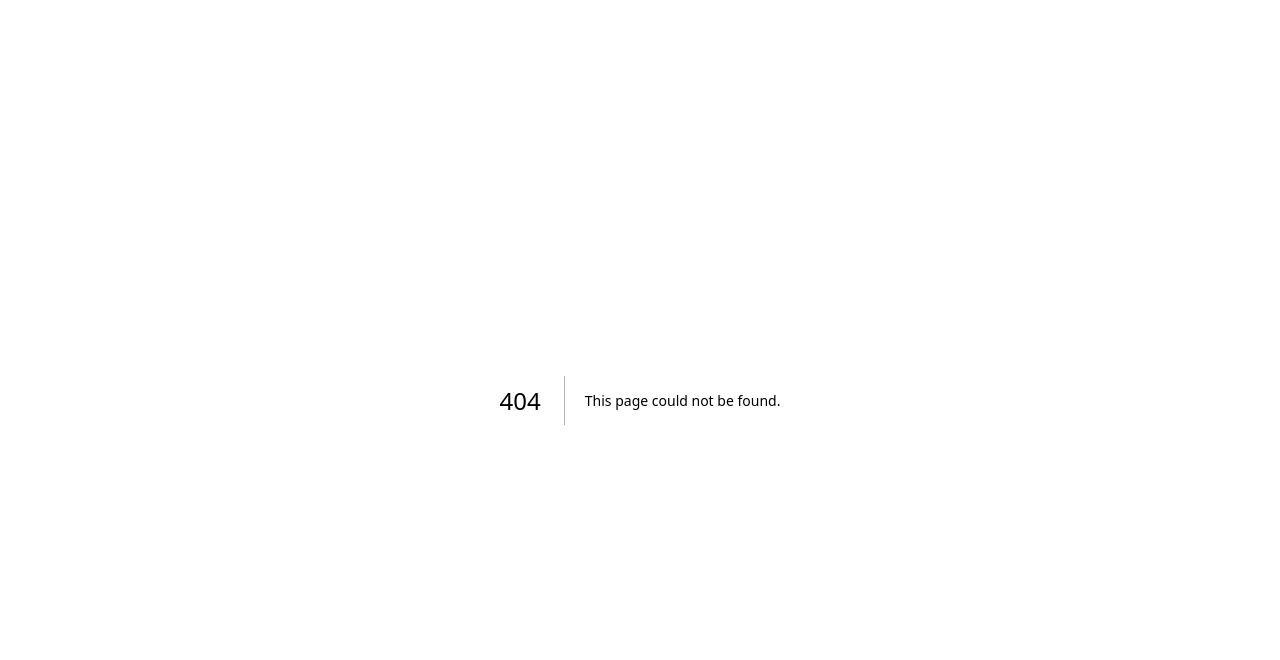
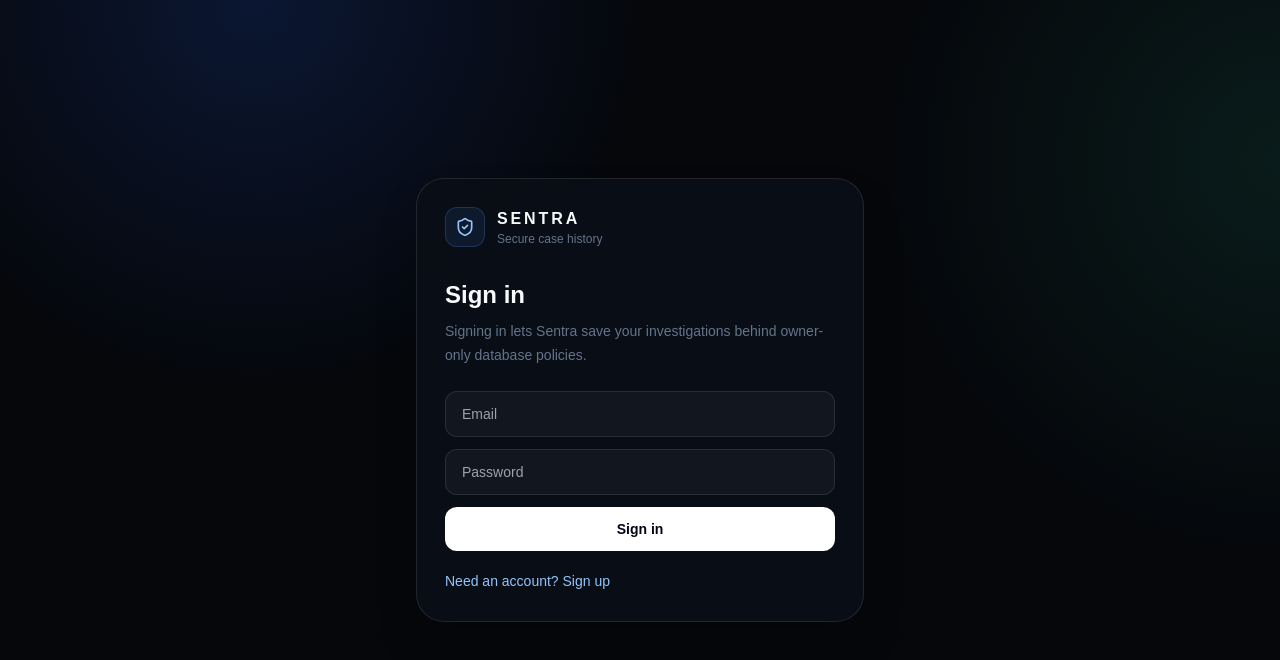
Before and after one commit to jakeharvey162-source/Sentra-Ai, a Next.js app: page /auth in a window 1280 px wide. Before the commit this address had no page. Shown: the top 660 px of the page. Built offline with nearby package versions, Linux system fonts and the light colour scheme; no server answers.

Commit message:
feat: add Supabase authentication screen

```diff
--- /dev/null
+++ b/app/auth/page.tsx
@@ -0,0 +1,70 @@
+"use client";
+
+import { FormEvent, useState } from "react";
+import { ShieldCheck } from "lucide-react";
+import { createClient } from "@/lib/supabase/client";
+
+export default function AuthPage() {
+  const supabase = createClient();
+  const [email, setEmail] = useState("");
+  const [password, setPassword] = useState("");
+  const [mode, setMode] = useState<"login" | "signup">("login");
+  const [message, setMessage] = useState("");
+  const [busy, setBusy] = useState(false);
+
+  async function submit(event: FormEvent) {
+    event.preventDefault();
+    setBusy(true);
+    setMessage("");
+
+    const result = mode === "login"
+      ? await supabase.auth.signInWithPassword({ email, password })
+      : await supabase.auth.signUp({ email, password });
+
+    if (result.error) {
+      setMessage(result.error.message);
+    } else if (mode === "login") {
+      window.location.href = "/";
+    } else {
+      setMessage("Account created. Check your email if confirmation is enabled.");
+    }
+    setBusy(false);
+  }
+
+  return (
+    <main className="grid min-h-screen place-items-center px-6">
+      <div className="w-full max-w-md rounded-[28px] border border-white/10 bg-[#0a0f17]/90 p-7 shadow-2xl">
+        <div className="flex items-center gap-3">
+          <div className="grid size-10 place-items-center rounded-xl border border-blue-400/20 bg-blue-500/10">
+            <ShieldCheck className="size-5 text-blue-300" />
+          </div>
+          <div>
+            <div className="font-semibold tracking-[0.18em]">SENTRA</div>
+            <div className="text-xs text-slate-500">Secure case history</div>
+          </div>
+        </div>
+
+        <h1 className="mt-8 text-2xl font-semibold">{mode === "login" ? "Sign in" : "Create account"}</h1>
+        <p className="mt-2 text-sm leading-6 text-slate-500">
+          Signing in lets Sentra save your investigations behind owner-only database policies.
+        </p>
+
+        <form onSubmit={submit} className="mt-6 space-y-3">
+          <input required type="email" value={email} onChange={(e) => setEmail(e.target.value)}
+            placeholder="Email" className="w-full rounded-xl border border-white/10 bg-white/[0.04] px-4 py-3 text-sm outline-none focus:border-blue-400/40" />
+          <input required minLength={8} type="password" value={password} onChange={(e) => setPassword(e.target.value)}
+            placeholder="Password" className="w-full rounded-xl border border-white/10 bg-white/[0.04] px-4 py-3 text-sm outline-none focus:border-blue-400/40" />
+          <button disabled={busy} className="w-full rounded-xl bg-white px-4 py-3 text-sm font-semibold text-slate-950 disabled:opacity-50">
+            {busy ? "Working..." : mode === "login" ? "Sign in" : "Create account"}
+          </button>
+        </form>
+
+        {message && <p className="mt-4 text-sm text-slate-300">{message}</p>}
+
+        <button onClick={() => setMode(mode === "login" ? "signup" : "login")} className="mt-5 text-sm text-blue-300">
+          {mode === "login" ? "Need an account? Sign up" : "Already have an account? Sign in"}
+        </button>
+      </div>
+    </main>
+  );
+}
```
